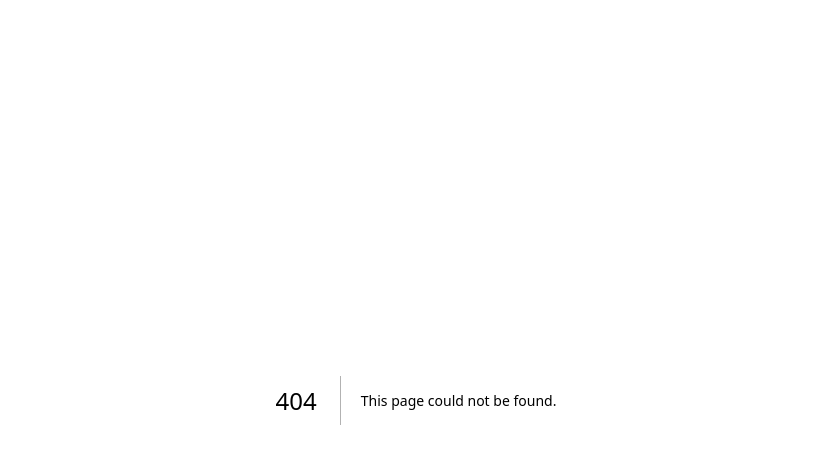
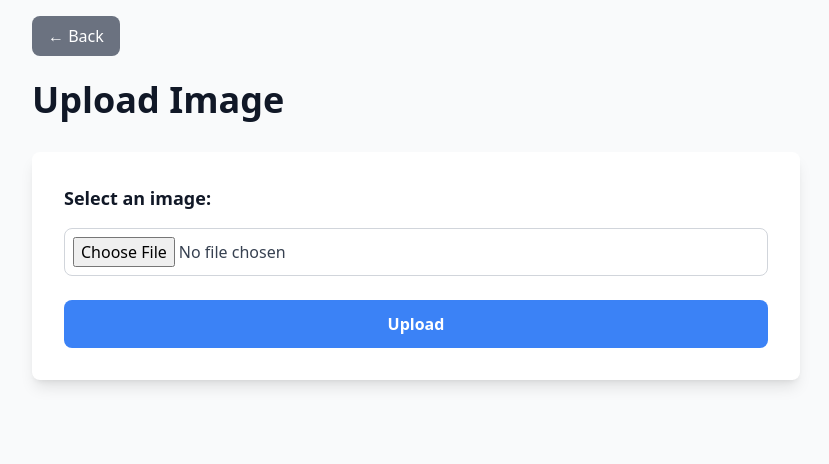
Before and after one commit to skjkanchan/disaster-detection-group6, a Next.js app in the folder disaster_detection/: page /upload in a window 1280 px wide. Before the commit this address had no page. Shown: the top 464 px of the page, without its empty margins (224-1053 px from the left). Built offline with nearby package versions, Linux system fonts and the light colour scheme.

Commit message:
image upload

```diff
--- a/disaster_detection/src/app/page.tsx
+++ b/disaster_detection/src/app/page.tsx
@@ -1,4 +1,5 @@
 import Image from "next/image";
+import Link from "next/link";
 
 export default function Home() {
   return (
@@ -7,6 +8,11 @@ export default function Home() {
         <h1 className="text-4xl font-bold mb-4 text-gray-900 dark:text-white">
           Disaster Detection Landing Page
         </h1>
+        <Link href="/upload">
+          <button className="px-6 py-3 bg-blue-500 text-white font-semibold rounded-lg">
+            upload image page
+          </button>
+        </Link>
       </main>
     </div>
   );
--- /dev/null
+++ b/disaster_detection/src/app/upload/page.tsx
@@ -0,0 +1,80 @@
+'use client';
+
+import { useState } from 'react';
+import Link from 'next/link';
+
+export default function UploadPage() {
+  const [image, setImage] = useState<string | null>(null);
+  const [file, setFile] = useState<File | null>(null);
+
+  const handleFileChange = (e: React.ChangeEvent<HTMLInputElement>) => {
+    const selectedFile = e.target.files?.[0];
+    if (selectedFile) {
+      setFile(selectedFile);
+      const reader = new FileReader();
+      reader.onload = (event) => {
+        setImage(event.target?.result as string);
+      };
+      reader.readAsDataURL(selectedFile);
+    }
+  };
+
+  const handleUpload = async () => {
+    if (!file) {
+      alert('Please select an image first');
+      return;
+    }
+    // TODO: Add upload logic here
+    console.log('Uploading file:', file.name);
+  };
+
+  return (
+    <div className="min-h-screen bg-gray-50 dark:bg-gray-900 p-4">
+      <main className="max-w-3xl mx-auto">
+        <Link href="/">
+          <button className="mb-6 px-4 py-2 bg-gray-500 text-white rounded-lg ">
+            ← Back
+          </button>
+        </Link>
+
+        <h1 className="text-4xl font-bold mb-8 text-gray-900 dark:text-white">
+          Upload Image
+        </h1>
+
+        <div className="bg-white dark:bg-gray-800 p-8 rounded-lg shadow-lg">
+          <div className="mb-6">
+            <label className="block text-lg font-semibold mb-4 text-gray-900 dark:text-white">
+              Select an image:
+            </label>
+            <input
+              type="file"
+              accept="image/*"
+              onChange={handleFileChange}
+              className="block w-full text-gray-700 border border-gray-300 rounded-lg p-2 dark:bg-gray-700 dark:text-white dark:border-gray-600"
+            />
+          </div>
+
+          {image && (
+            <div className="mb-6">
+              <p className="text-sm text-gray-600 dark:text-gray-400 mb-2">
+                {file?.name}
+              </p>
+              <img
+                src={image}
+                alt="Preview"
+                className="max-w-full h-auto rounded-lg border border-gray-300 dark:border-gray-600"
+              />
+            </div>
+          )}
+
+          <button
+            onClick={handleUpload}
+            className="w-full px-6 py-3 bg-blue-500 text-white font-semibold rounded-lg "
+          >
+            Upload
+          </button>
+        </div>
+      </main>
+    </div>
+  );
+}
```
